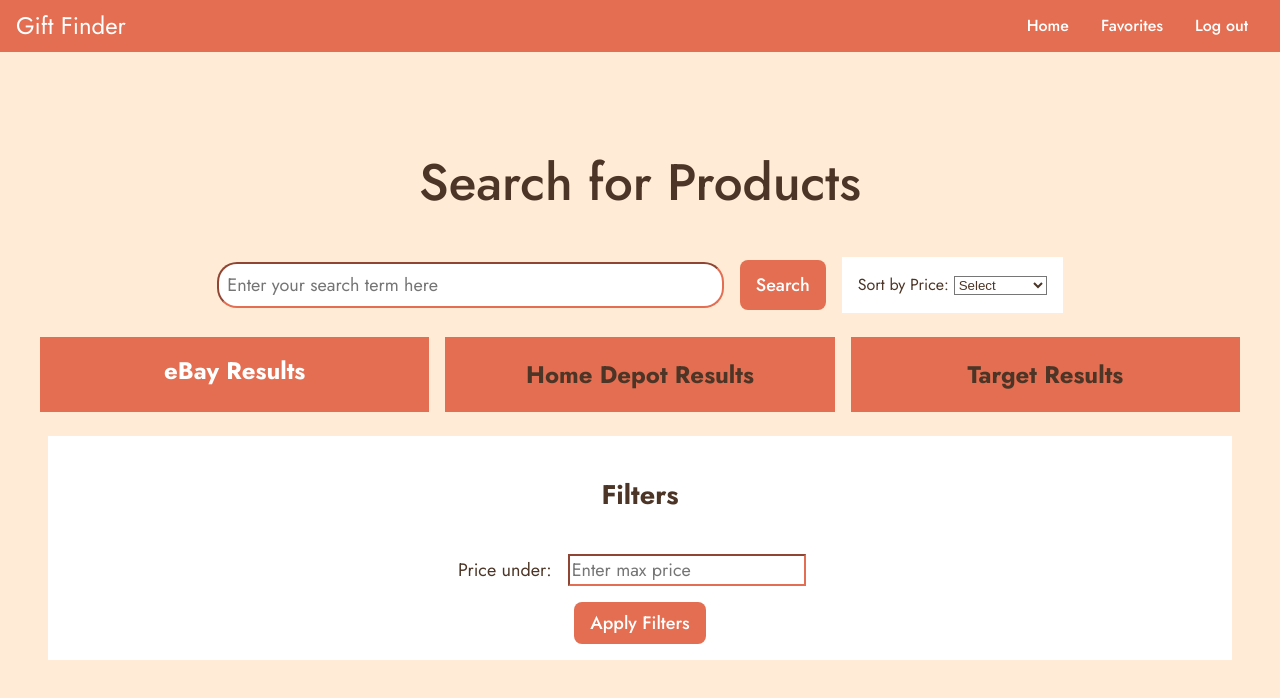
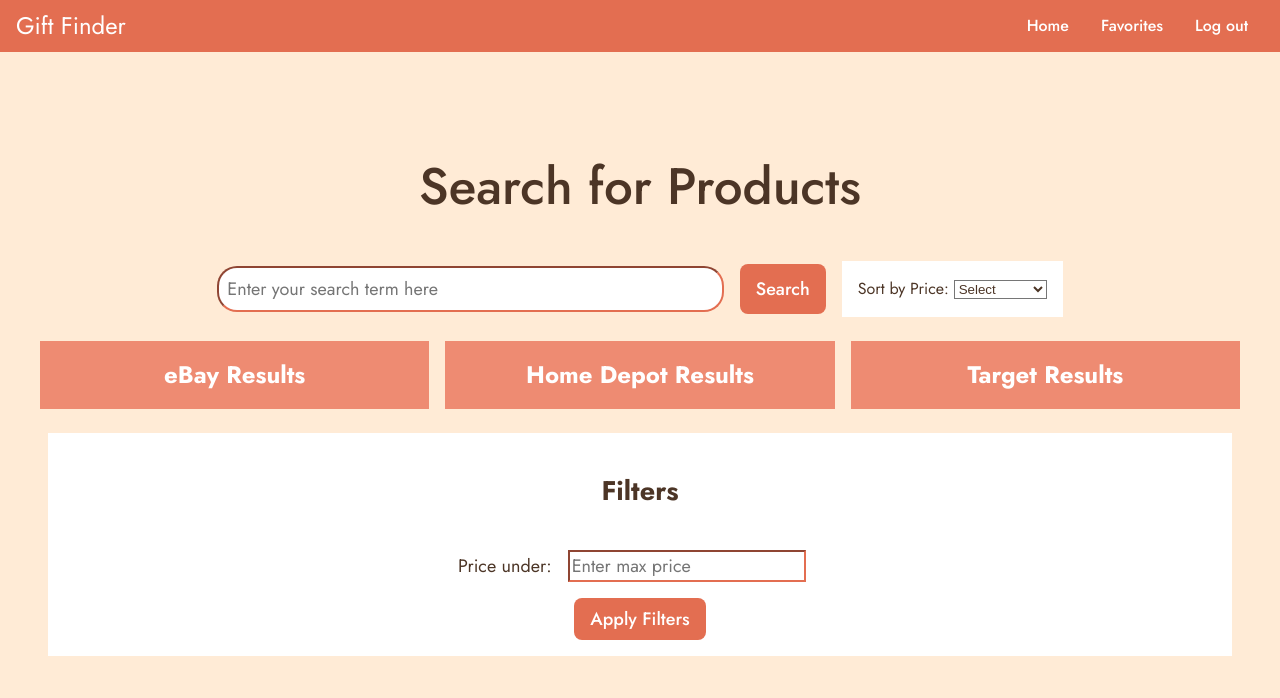
Before and after one commit to AdnanYeasir/Gift_finder_CTP_Project, a React (Vite) app in the folder gift_Find/: page / in a window 1280 px wide. Shown: the top 698 px of the page. Built offline with nearby package versions, Linux system fonts and the light colour scheme.

Commit message:
Made column backgrounds lighter

```diff
--- a/gift_Find/src/components/SearchBar.jsx
+++ b/gift_Find/src/components/SearchBar.jsx
@@ -113,7 +113,7 @@ function SearchBar() {
         </div>
 
         <div className="column1">
-          <h2>Home Depot Results</h2>
+          <h2 className='results-title'>Home Depot Results</h2>
           {homeDepotResults.map((item, index) => (
             <div key={index} className="item">
               <div className='item-header'>
@@ -141,7 +141,7 @@ function SearchBar() {
         </div>
 
         <div className="column1">
-          <h2>Target Results</h2>
+          <h2 className='results-title'>Target Results</h2>
           {targetResults.map((item, index) => (
             <div key={index} className="item">
             <div className='item-header'>
--- a/gift_Find/src/styles/SearchBar.css
+++ b/gift_Find/src/styles/SearchBar.css
@@ -53,12 +53,11 @@ h1 {
 }
 
 .column1 {
-  background-color: var(--coral);
+  background-color: #EE8B72;
   margin: 0.5rem;
 }
 
 .results-title {
-  background-color: var(--coral);
   padding: 1rem;
   margin: 0;
   color: white;
```
